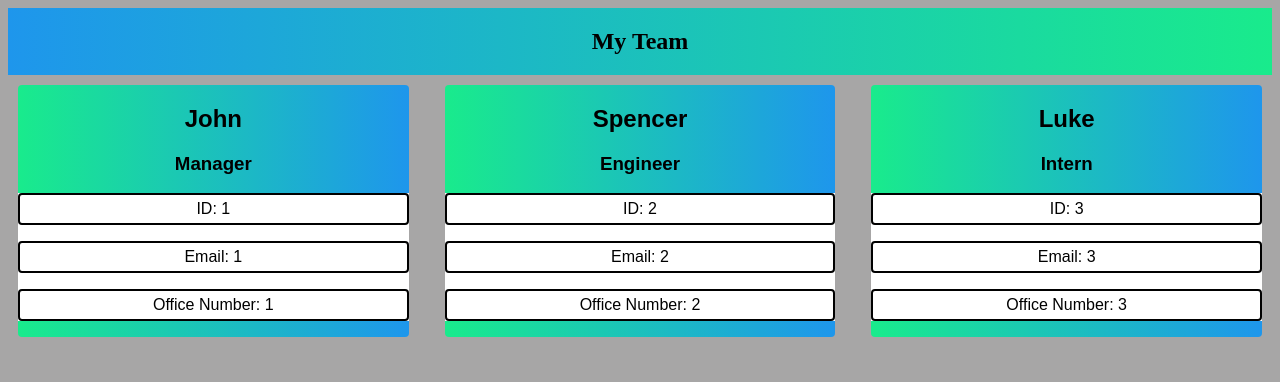
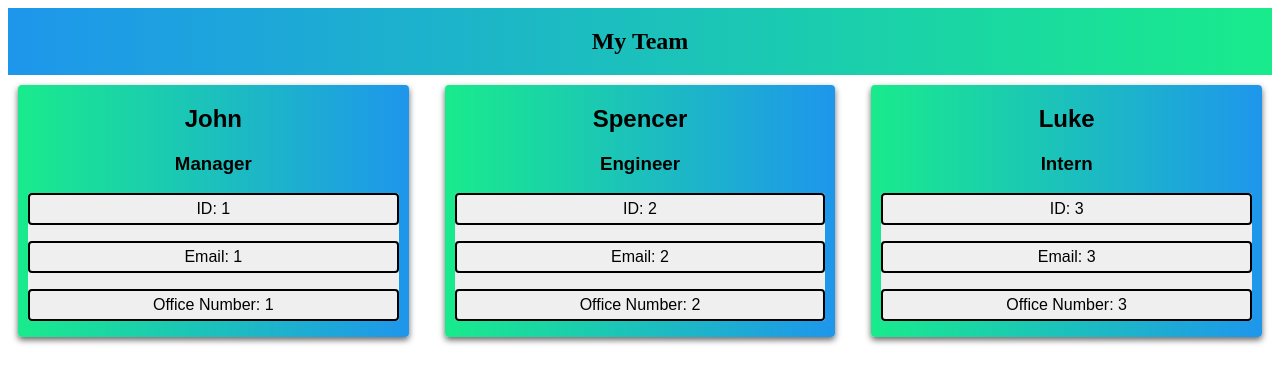
Before and after one commit to spencerjpross/profile-generator, a website: page index.html in a window 1280 px wide. Drawn offline with Linux system fonts and the light colour scheme.

Commit message:
added margin to the card-body class

```diff
--- a/style.css
+++ b/style.css
@@ -1,5 +1,5 @@
 body{
-    background-color: rgb(167, 166, 166);
+    background-color: white;
 }
 
 .card-grid{
@@ -11,7 +11,7 @@ body{
 
 .card{
     border-radius: .25rem;
-    box-shadow:0, 4px, 8px 0 rgba(0,0,0,0.6);
+    box-shadow: 0 3px 6px 0 rgba(0,0,0,0.6);
     transition:0.4s;
     background-image: linear-gradient(to right, rgb(25, 235, 140), rgb(30, 150, 236));
     text-align:center;
@@ -26,8 +26,9 @@ body{
 }
 
 .card-body{
-    padding:2px, 16px;
-    background: white;
+    margin: 10px;
+    border-radius: 3px;
+    background: rgb(240, 239, 239);
 }
 
 .info {
```
